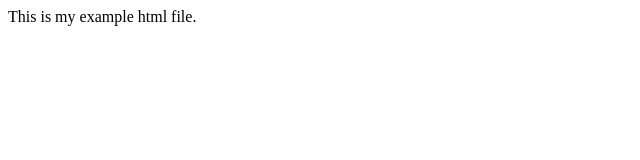
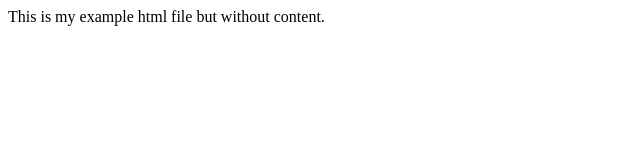
Before and after one commit to learn-2-code/learning-html, a plain HTML site: page index.html in a window 1280 px wide. Shown: the whole page, without its empty margins (0-640 px from the left). Drawn offline with Linux system fonts and the light colour scheme.

Commit message:
I added new things.

```diff
--- a/index.html
+++ b/index.html
@@ -7,6 +7,6 @@
     <title>Document</title>
 </head>
 <body>
-    This is my example html file.
+    This is my example html file but without content.
 </body>
 </html>
```
